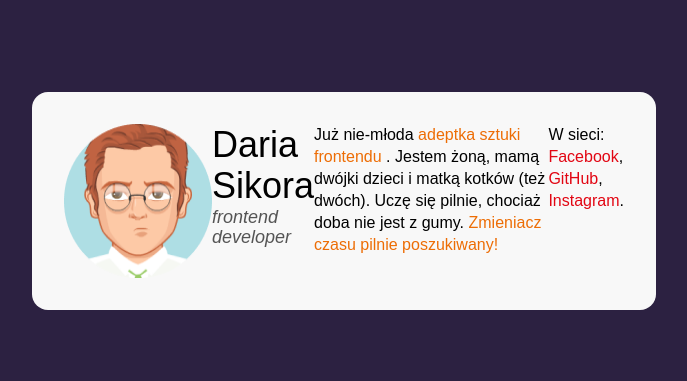
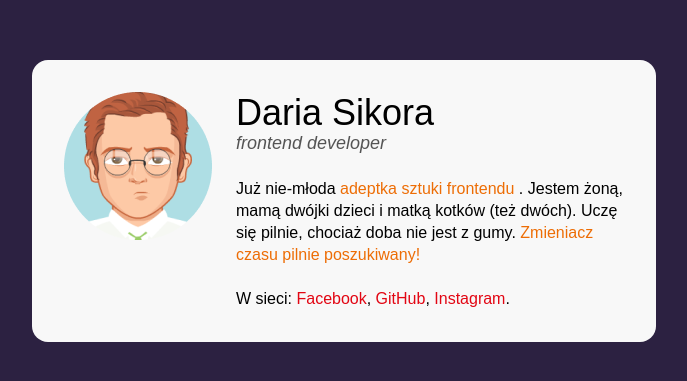
Before and after one commit to dariasikora/business-card-2022, a plain HTML site: page index.html in a window 1280 px wide. Shown: the part 199-580 px from the top of the page, without its empty margins (296-983 px from the left). Drawn offline with Linux system fonts and the light colour scheme.

Commit message:
last commit

```diff
--- a/index.html
+++ b/index.html
@@ -14,14 +14,20 @@
     <main class="main">
         <article class="card">
             <img class="card__picture" src="avatar.png" alt="Avatar">
-            <header class="card__person">
-                <h1 class="card__name">Daria Sikora</h1>
-                <p class="card__position">frontend developer</p>
-            </header>
-            <p class="card__description card__description--with-margin">Już nie-młoda <strong class="special">adeptka sztuki frontendu</strong> . Jestem żoną, mamą dwójki dzieci i matką
-                kotków (też dwóch). Uczę się pilnie, chociaż doba nie jest z gumy. <strong class="special">Zmieniacz czasu pilnie poszukiwany!</strong>
-            </p>
-            <p class="card__description">W sieci: <a class="card__link" href="#">Facebook</a>, <a class="card__link" href="#">GitHub</a>, <a class="card__link" href="#">Instagram</a>.</p>
+            <div>
+                <header class="card__person">
+                    <h1 class="card__name">Daria Sikora</h1>
+                    <p class="card__position">frontend developer</p>
+                </header>
+                <p class="card__description card__description--with-margin">Już nie-młoda <strong
+                        class="special">adeptka
+                        sztuki frontendu</strong> . Jestem żoną, mamą dwójki dzieci i matką
+                    kotków (też dwóch). Uczę się pilnie, chociaż doba nie jest z gumy. <strong class="special">Zmieniacz
+                        czasu pilnie poszukiwany!</strong>
+                </p>
+                <p class="card__description">W sieci: <a class="card__link" href="#">Facebook</a>, <a class="card__link"
+                        href="#">GitHub</a>, <a class="card__link" href="#">Instagram</a>.</p>
+            </div>
         </article>
     </main>
 </body>
--- a/style.css
+++ b/style.css
@@ -28,15 +28,13 @@ body {
 
 .card {
     display: flex;
+    align-items: flex-start;
 }
 
 .card__picture {
-
+    margin-right: 24px;
 }
 
-.card__person {
-
-}
 
 .card__name {
     font-size: 36px;
```
